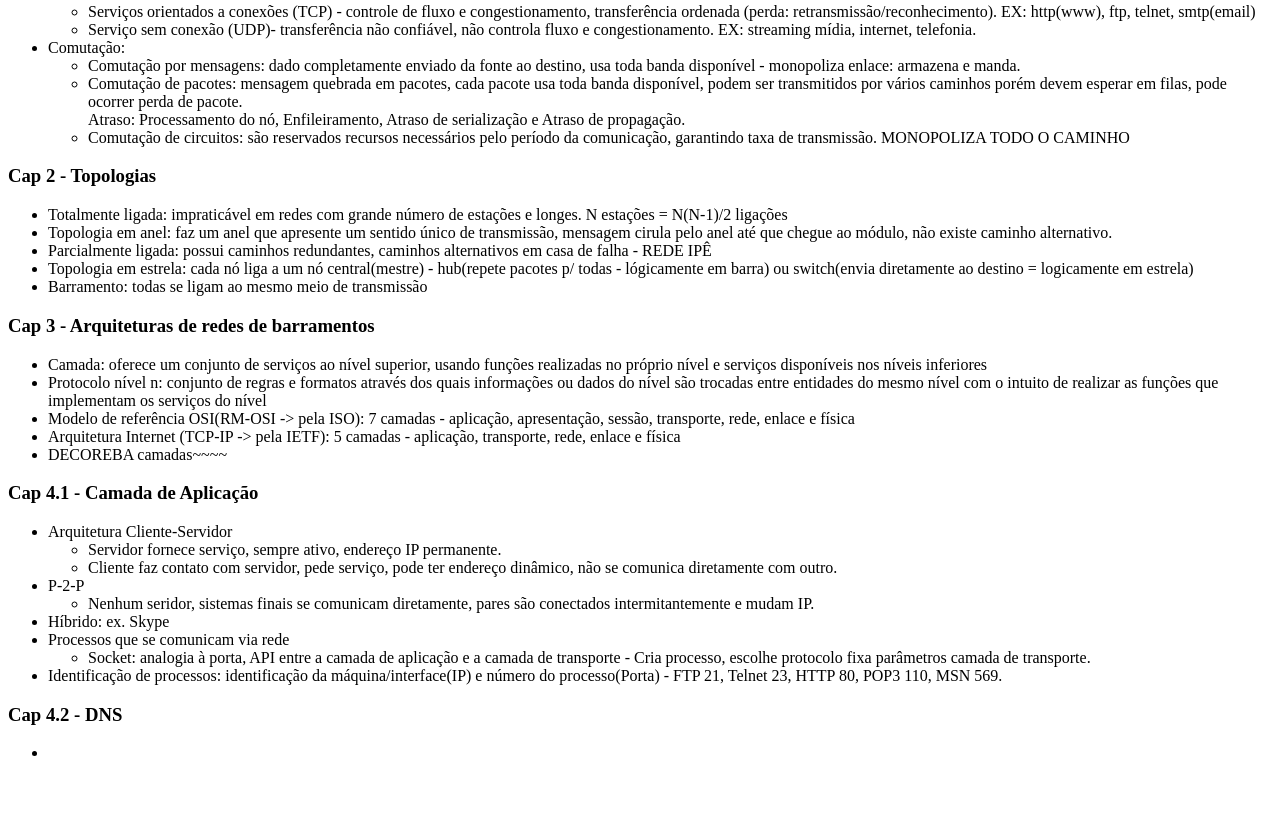
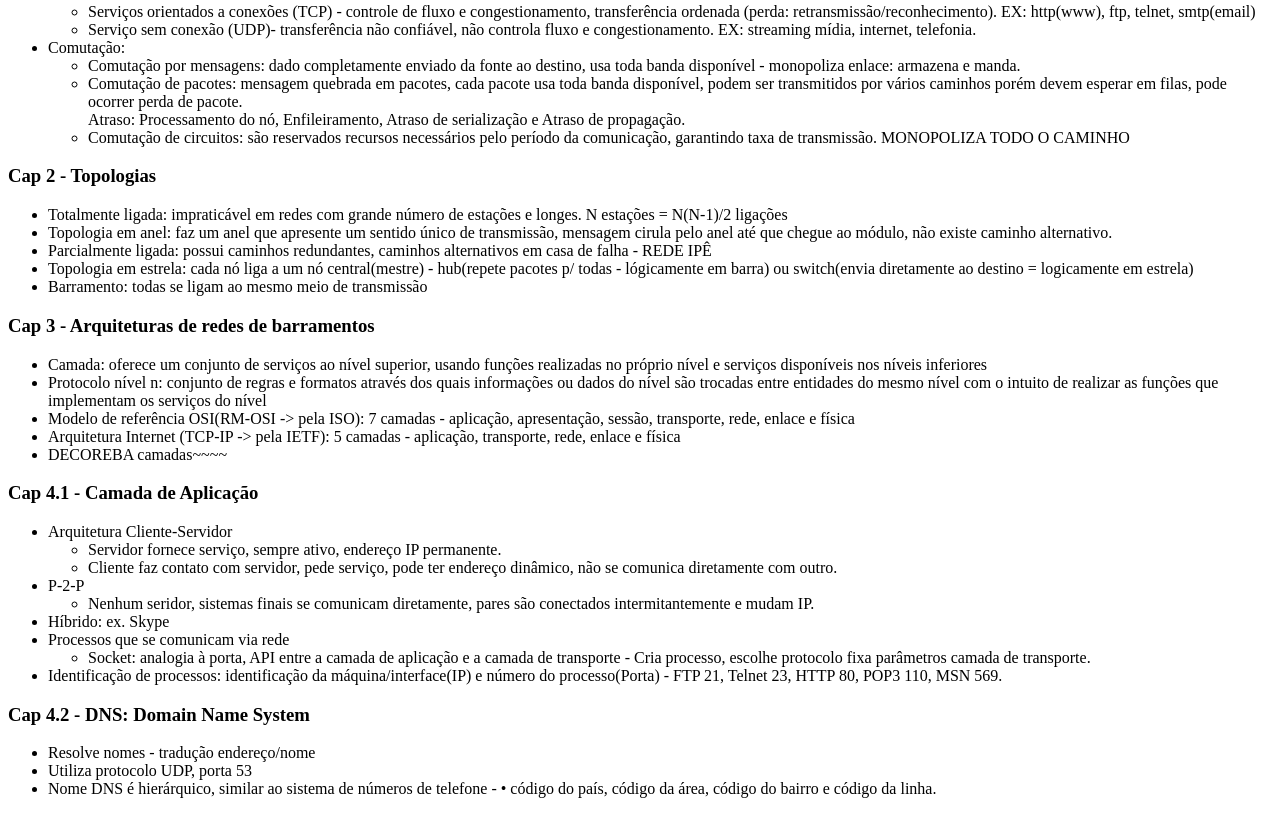
Before and after one commit to serotonina/serotonina.github.com, a plain HTML site: page cco/redes.html in a window 1280 px wide. Shown: the part 475-1289 px from the top of the page. Before the commit the page ends 1253 px from the top, so only its background shows below. Drawn offline with Linux system fonts and the light colour scheme.

Commit message:
Update redes.html

```diff
--- a/cco/redes.html
+++ b/cco/redes.html
@@ -105,9 +105,12 @@
     </p>
 
     <p>
-    <h3>Cap 4.2 - DNS</h3>
+    <h3>Cap 4.2 - DNS: Domain Name System</h3>
     <ul>
-      <li></li>
+      <li>Resolve nomes - tradução endereço/nome</li>
+      <li>Utiliza protocolo UDP, porta 53</li>
+      <li>Nome DNS é hierárquico, similar ao sistema de números de telefone - • código do país, código da área, código do bairro e código da linha.</li>
+
     </ul>
     </p>
 
```
